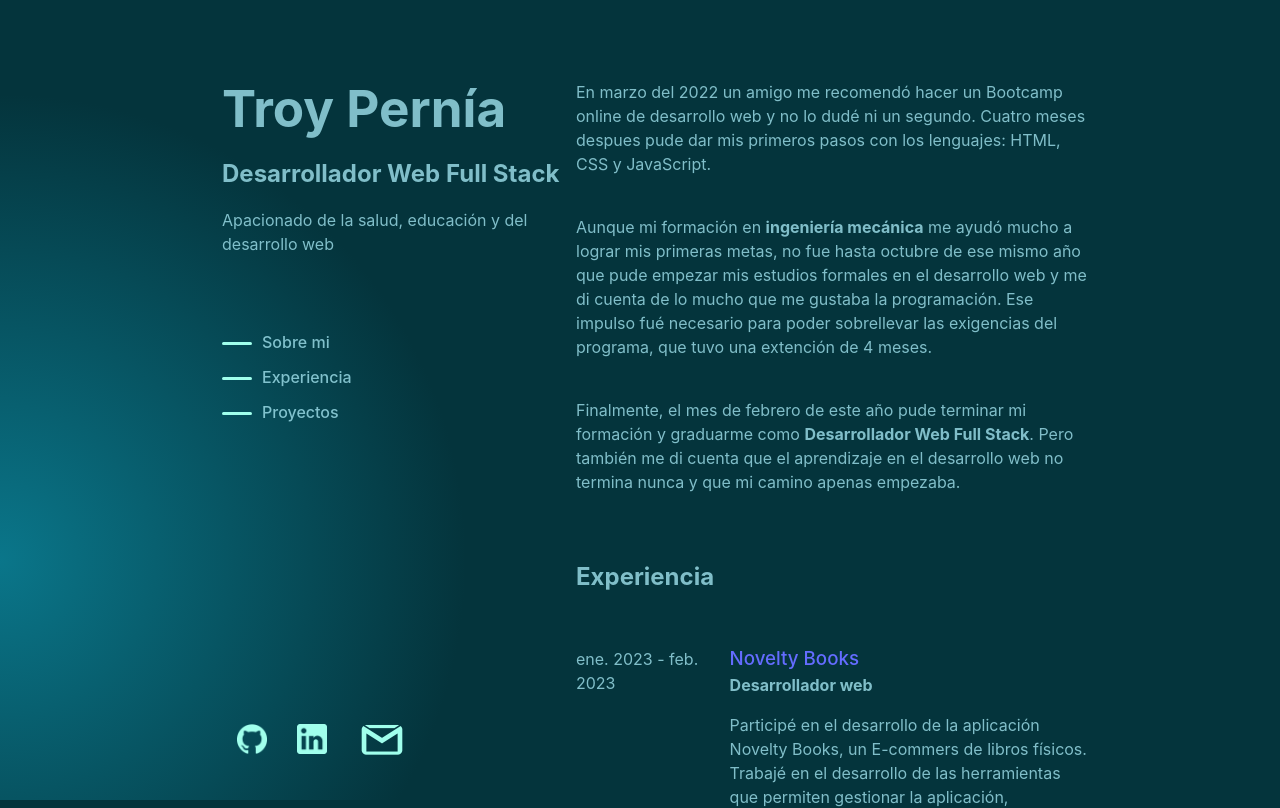
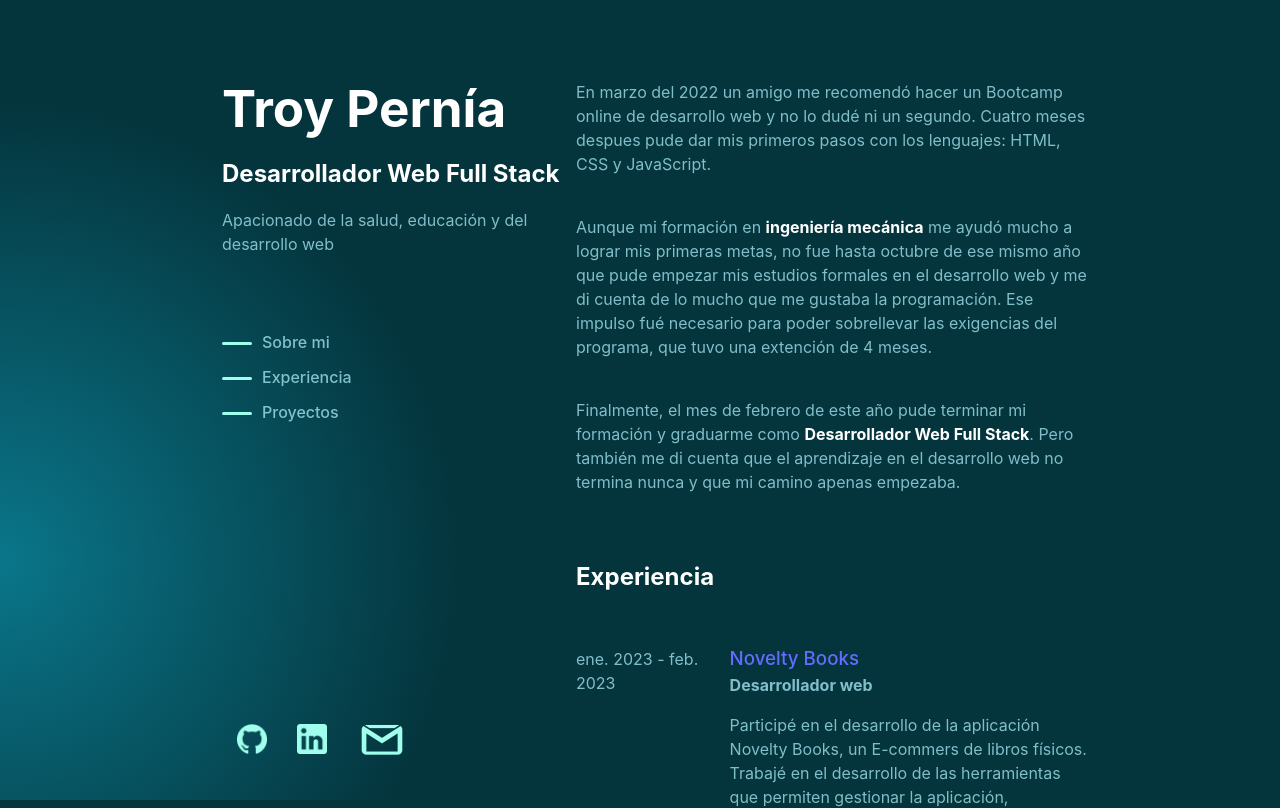
Before and after one commit to Tortoiselizard/Portafolio_Front, a React (Vite) app: page / in a window 1280 px wide. Shown: the top 808 px of the page. Built offline with nearby package versions, Linux system fonts and the light colour scheme.

Commit message:
change src/App.css: add rules to main-Container h1,h2,h3 and span (line 26-33)

```diff
--- a/src/App.css
+++ b/src/App.css
@@ -23,6 +23,14 @@
   background-position: bottom left;
 }
 
+.main-Container h1, h2, h3 {
+  color: white;
+}
+
+.main-Container span {
+  color: white;
+}
+
 .main-fixed-Container {
   position: fixed;
   top: 0px;
```
